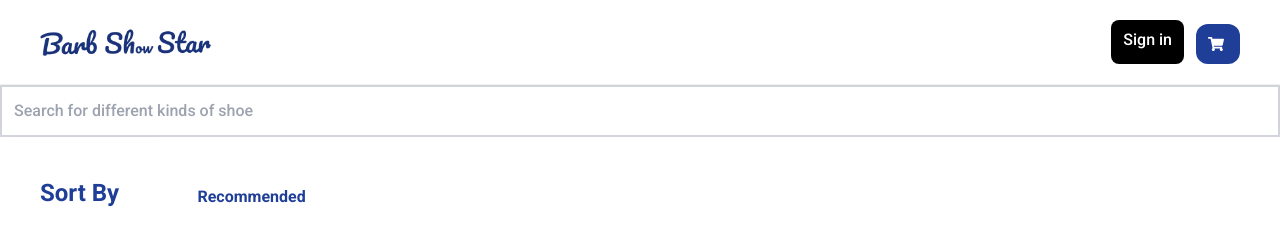
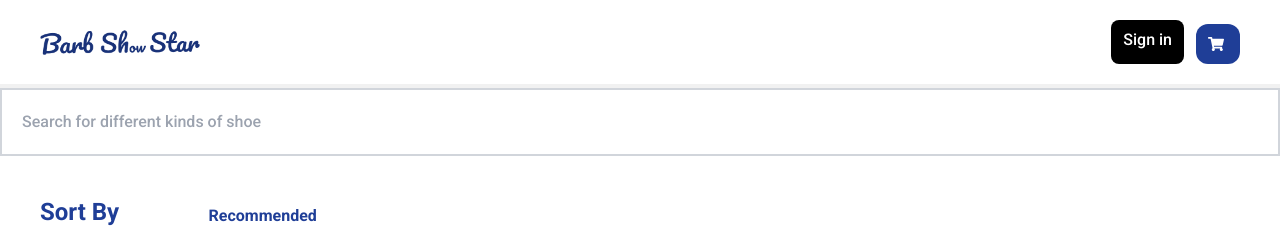
Before and after one commit to Segzyp1000/barb-show, a React (Vite) app: page / in a window 1280 px wide. Shown: the top 228 px of the page. Built offline with nearby package versions, Linux system fonts and the light colour scheme; no server answers.

Commit message:
added shh

```diff
--- a/index.html
+++ b/index.html
@@ -2,7 +2,7 @@
 <html lang="en">
   <head>
     <meta charset="UTF-8" />
-    <link rel="icon" type="image/svg+xml" href="/public/logoss.svg" />
+    <link rel="icon" type="image/svg+xml" href="/logoss.svg" />
     <link rel="preconnect" href="https://fonts.googleapis.com">
     <link rel="preconnect" href="https://fonts.gstatic.com" crossorigin>
     <link href="https://fonts.googleapis.com/css2?family=Fira+Sans:ital,wght@0,100;0,200;0,300;0,400;0,500;0,600;0,700;0,800;0,900;1,100;1,200;1,300;1,400;1,500;1,600;1,700;1,800;1,900&family=Poppins:ital,wght@0,100;0,200;0,300;0,400;0,500;0,600;0,700;0,800;0,900;1,100;1,200;1,300;1,400;1,500;1,600;1,700;1,800;1,900&family=Roboto:ital,wght@0,100;0,300;0,400;0,500;0,700;0,900;1,100;1,300;1,400;1,500;1,700;1,900&display=swap" rel="stylesheet">
--- a/src/component/Nav.jsx
+++ b/src/component/Nav.jsx
@@ -31,7 +31,12 @@ function Nav() {
       <div className="p-3">
         <div className="flex justify-between  items-center px-5">
           <Link to="/">
-            <img src={Logo} alt="" width={171} height={171} />
+            <img
+              src={Logo}
+              alt=""
+              height={151}
+              className="w-[6rem] md:w-[10rem]"
+            />
           </Link>
           <div className="flex flex-end space-x-3">
             <Link
--- a/src/component/Products.jsx
+++ b/src/component/Products.jsx
@@ -3,7 +3,7 @@ import React from "react";
 function Products({ result }) {
   return (
     <section className=" text-navColor">
-      <div className="grid grid-cols-2 sm:grid-cols-2 md:grid-cols-3 lg:grid-cols-6 gap-5 md:gap-1 py-2 bg-white">
+      <div className="grid grid-cols-2 sm:grid-cols-2 md:grid-cols-3 lg:grid-cols-5  gap-5 md:gap-1 py-2 bg-white">
         {result}
       </div>
     </section>
--- a/src/component/SearchInput.jsx
+++ b/src/component/SearchInput.jsx
@@ -2,12 +2,12 @@ import React from "react";
 
 function SearchInput({ handleinputChange, query }) {
   return (
-    <div className=" bg-white mt-[5.3rem]">
+    <div className=" bg-white mt-[5.5rem] ">
       <input
         onChange={handleinputChange}
         value={query}
         type="text"
-        className="w-full text-navColor  p-3 border-2 border-gray-300 ring-slate-500 "
+        className="w-full text-navColor  p-5 border-2 border-gray-300 ring-slate-500 "
         placeholder="Search for different kinds of shoe"
       />
     </div>
--- a/src/pages/CartPage.jsx
+++ b/src/pages/CartPage.jsx
@@ -8,7 +8,7 @@ function CartPage() {
   const navigate = useNavigate();
 
   return (
-    <div className="container mx-12 mt-20 mb-5 w-3/4 block space-y-12">
+    <div className="container mx-12 mt-20 mb-5 w-3/4 block py-12">
       <div>
         <h1 className="text-3xl font-bold mb-6">Your Cart</h1>
       </div>
@@ -60,17 +60,16 @@ function CartPage() {
             <p className="font-bold text-[19px]">Total:</p>
             <p className="font-bold text-[19px]">₦{cart.getTotalCost()}</p>
           </div>
-
-          <button
-            className="bg-navColor text-white px-4 mt-5 rounded p-2"
-            onClick={() => navigate("/checkout")}
-          >
-            Proceed to Checkout
-          </button>
         </div>
       ) : (
         <p className="font-normal">Your cart is empty.</p>
       )}
+      <button
+        className="bg-navColor text-white px-4 mt-5 rounded p-2"
+        onClick={() => navigate("/checkout")}
+      >
+        Proceed to Checkout
+      </button>
     </div>
   );
 }
--- a/src/pages/Register.jsx
+++ b/src/pages/Register.jsx
@@ -34,8 +34,8 @@ const Register = () => {
   };
 
   return (
-    <form type="POST">
-      <div className="border-b border-gray-900/10 p-10 m-auto w-4/5 bg-white contain container mt-40 lg:mt-52">
+    <form type="POST" className="py-12">
+      <div className="border-b border-gray-900/10 p-10 m-auto w-4/5 bg-white contain container pb-12 ">
         <p className="text-3xl font-bold text-gray-900">Sign up</p>
         <h1 className=" font-md leading-7 text-gray-900 mt-20">
           Fill your information to register
--- a/src/pages/Signin.jsx
+++ b/src/pages/Signin.jsx
@@ -44,12 +44,12 @@ const Signin = () => {
   };
 
   return (
-    <div>
+    <div className="py-12">
       <form
         onSubmit={(e) => e.preventDefault()}
-        className="flex justify-center items-center contain container mt-24 lg:mt-52 "
+        className="flex justify-center items-center contain container  pb-12"
       >
-        <div className="border-b border-gray-900/10 p-10 m-auto mt-20 w-4/5 bg-white ">
+        <div className="border-b border-gray-900/10 p-10 pb-12 my-40 max-2xl:my-20 w-4/5 bg-white ">
           <img src={Logo} alt="" className="w-[151px]" />
 
           <h2 className="text-3xl font-semibold leading-7 text-gray-900 mt-20">
@@ -103,9 +103,9 @@ const Signin = () => {
           >
             Sign in
           </button>
-          <Link to="/register" className="text-navColor hover:bg-slate-50 mt-2">
-            click here to register
-          </Link>
+          <div className="text-navColor hover:bg-slate-50 pt-5">
+            <Link to="/register">click here to register</Link>
+          </div>
         </div>
       </form>
       <div className="flex justify-between items-center">
```
